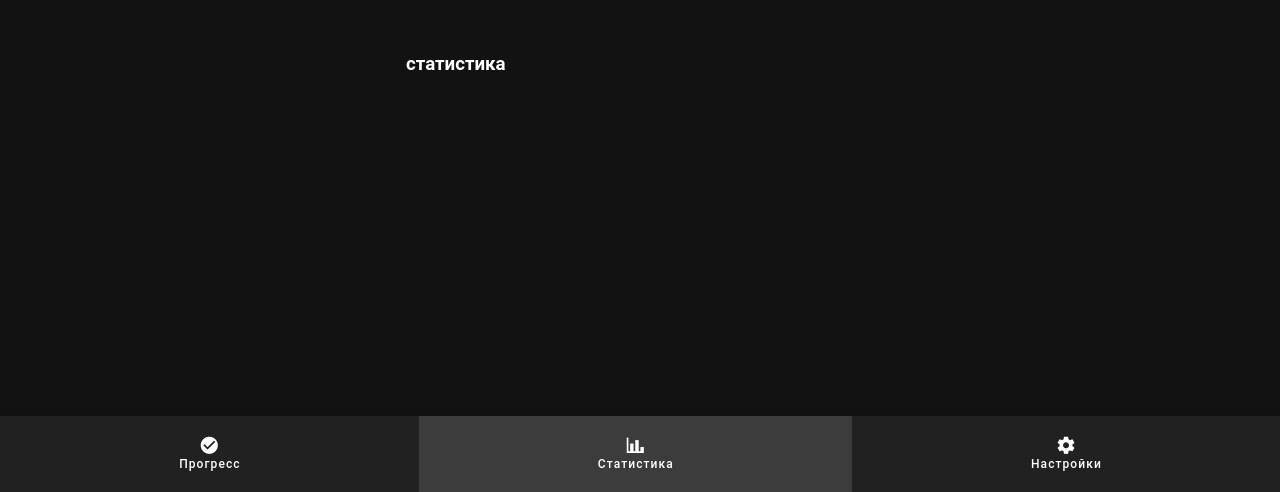
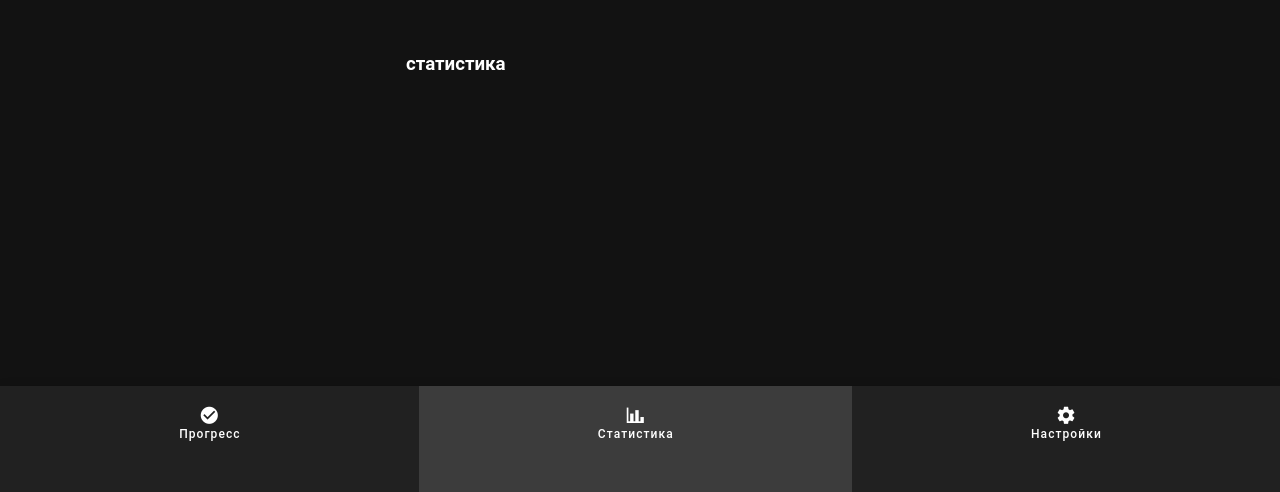
Before and after one commit to andreevgs/vape-free, a Vue app: page /vape-free/statistics in a window 1280 px wide. Shown: the part 308-800 px from the top of the page. Built offline with nearby package versions, Linux system fonts and the light colour scheme.

Commit message:
fix bottom nav (explicit)

```diff
--- a/src/layouts/default/Default.vue
+++ b/src/layouts/default/Default.vue
@@ -30,8 +30,7 @@
     height: auto !important;
   }
   .nav-button {
-    padding: 20px 0 20px 0 !important;
-    padding-bottom: calc(20px + env(safe-area-inset-bottom));
+    padding: 20px 0 50px 0 !important;
     max-width: 100% !important;
   }
 </style>
```
